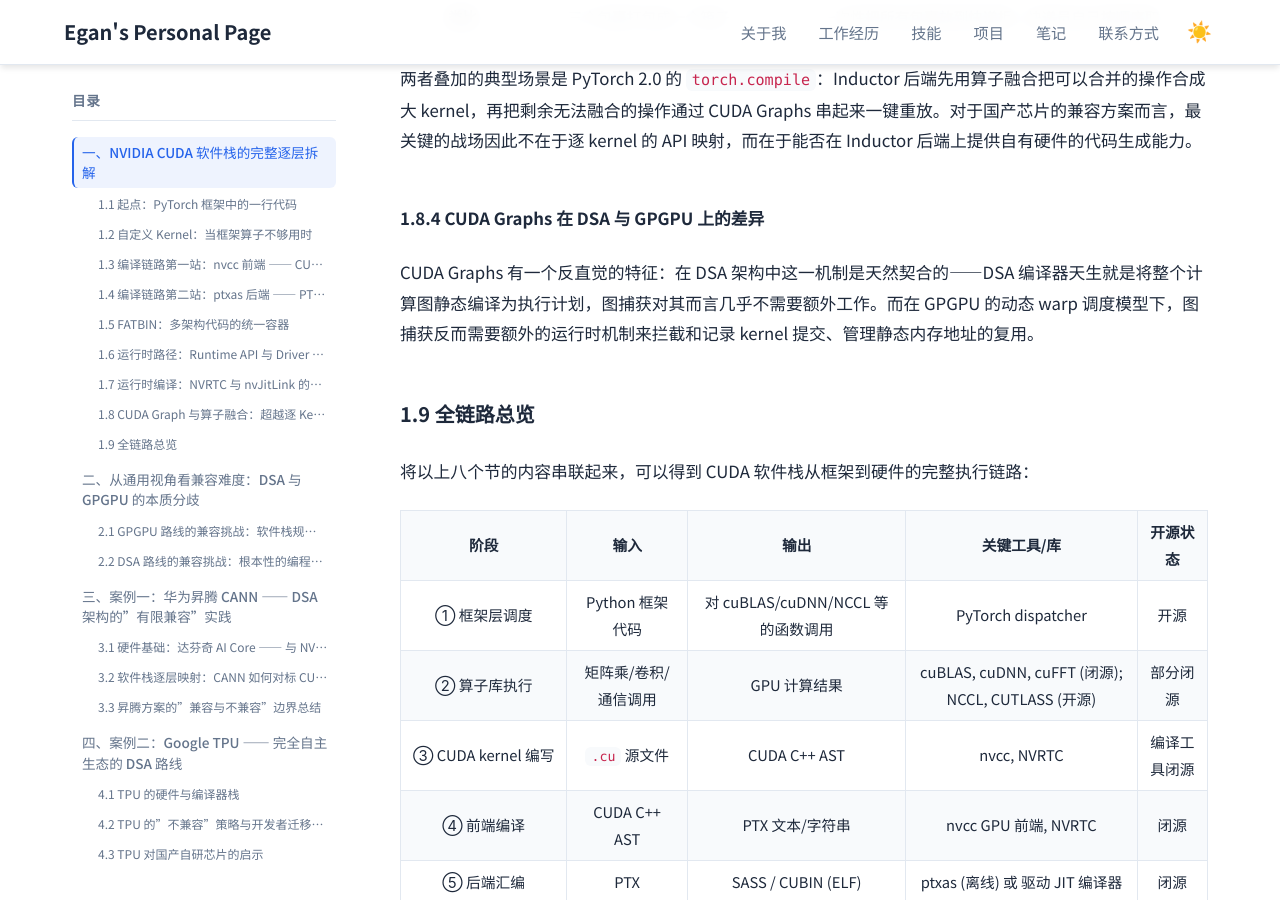
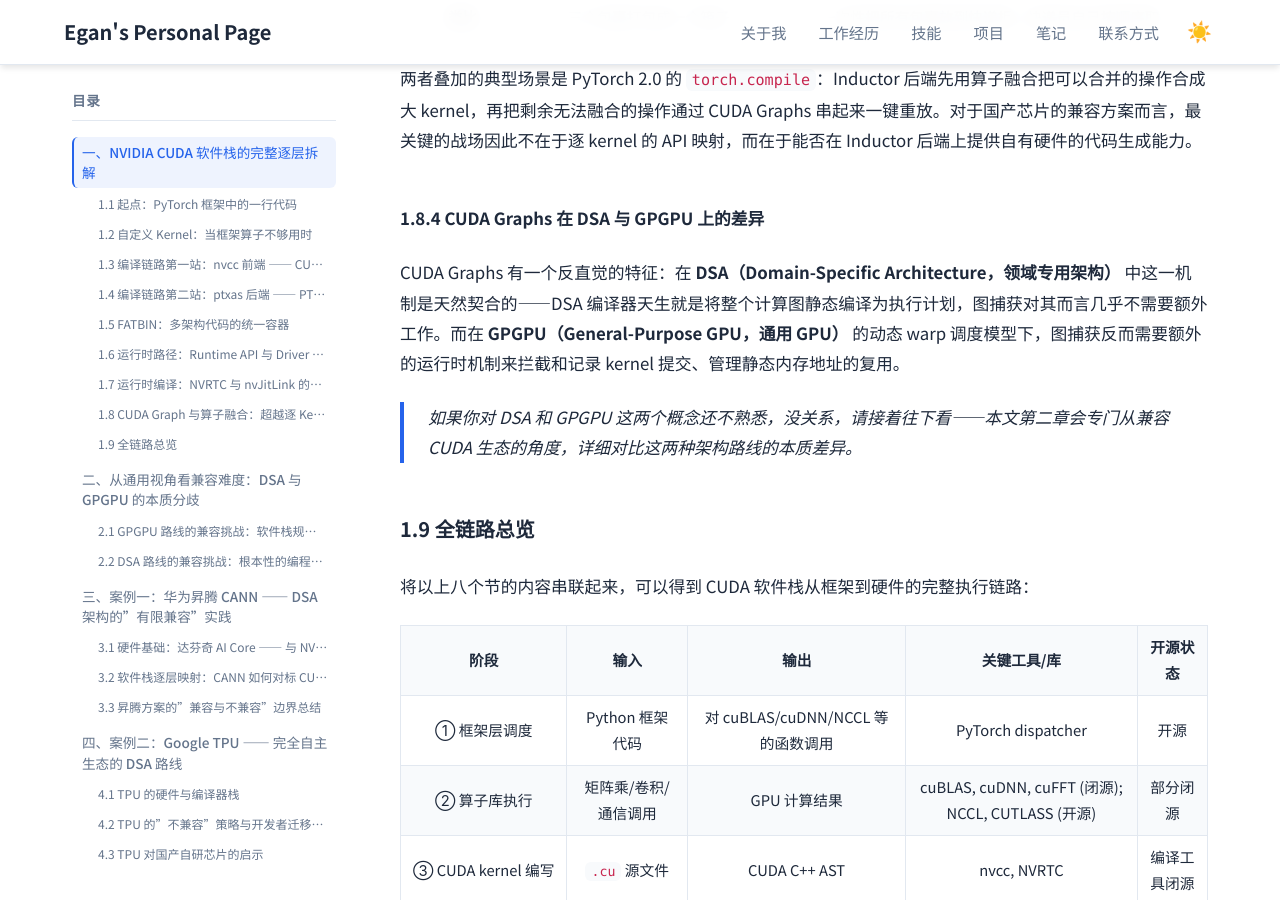
Before and after one commit to Lejun-Hu/Lejun-Hu.github.io, a Jekyll site: the page built from _notes/2026-8-15-cuda-ecosystem-compatibility.md, in a window 1280 px wide and 900 px high, scrolled down 20663 px. Built offline with Jekyll 4.4.1, drawn with Linux system fonts in a browser that asks for light colours.

Commit message:
add DSA and GPGPU definitions with forward reference

```diff
--- a/_notes/2026-8-15-cuda-ecosystem-compatibility.md
+++ b/_notes/2026-8-15-cuda-ecosystem-compatibility.md
@@ -504,7 +504,9 @@ cudaGraphLaunch(instance, stream);
 
 #### 1.8.4 CUDA Graphs 在 DSA 与 GPGPU 上的差异
 
-CUDA Graphs 有一个反直觉的特征：在 DSA 架构中这一机制是天然契合的——DSA 编译器天生就是将整个计算图静态编译为执行计划，图捕获对其而言几乎不需要额外工作。而在 GPGPU 的动态 warp 调度模型下，图捕获反而需要额外的运行时机制来拦截和记录 kernel 提交、管理静态内存地址的复用。
+CUDA Graphs 有一个反直觉的特征：在 **DSA（Domain-Specific Architecture，领域专用架构）** 中这一机制是天然契合的——DSA 编译器天生就是将整个计算图静态编译为执行计划，图捕获对其而言几乎不需要额外工作。而在 **GPGPU（General-Purpose GPU，通用 GPU）** 的动态 warp 调度模型下，图捕获反而需要额外的运行时机制来拦截和记录 kernel 提交、管理静态内存地址的复用。
+
+> 如果你对 DSA 和 GPGPU 这两个概念还不熟悉，没关系，请接着往下看——本文第二章会专门从兼容 CUDA 生态的角度，详细对比这两种架构路线的本质差异。
 
 ### 1.9 全链路总览
 
```
